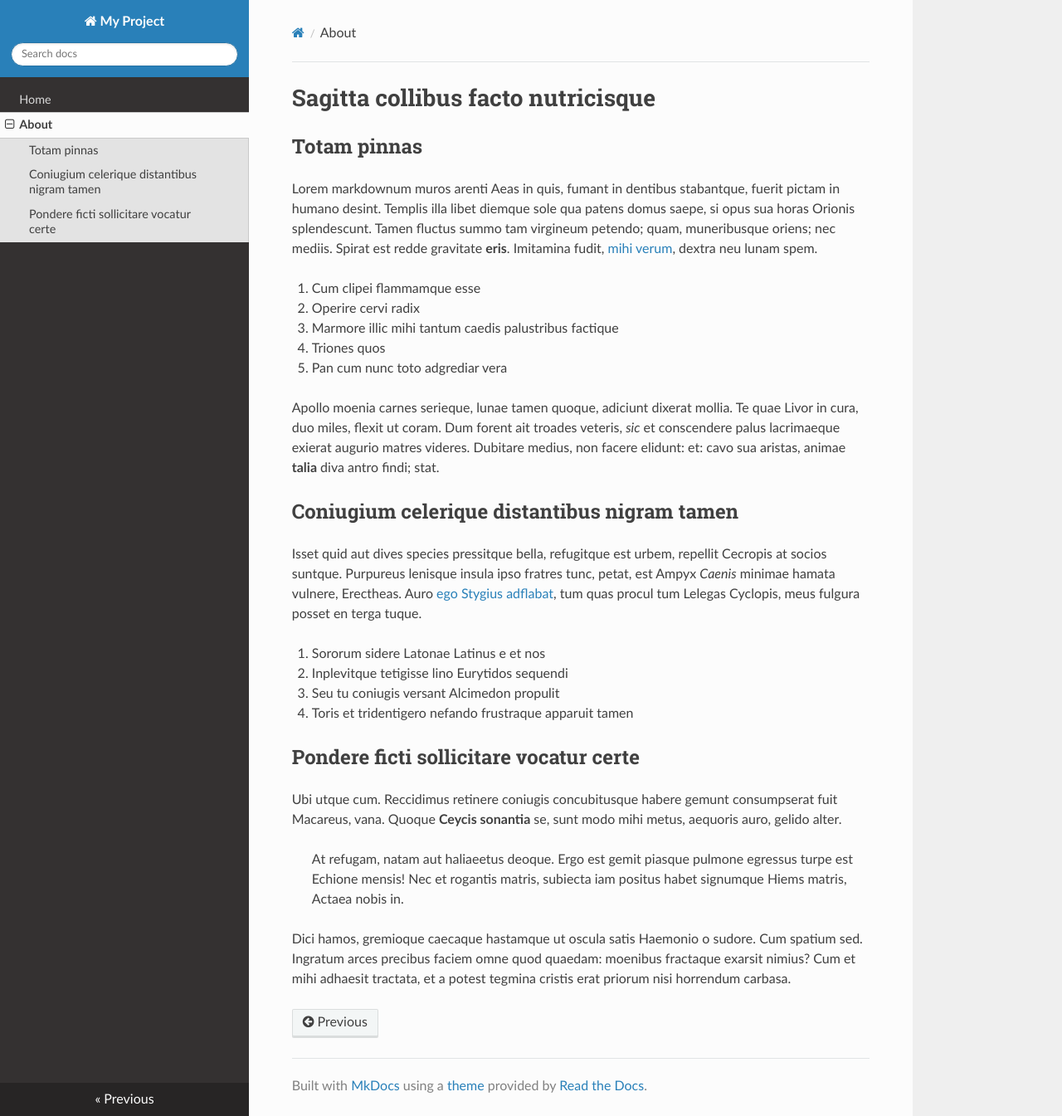
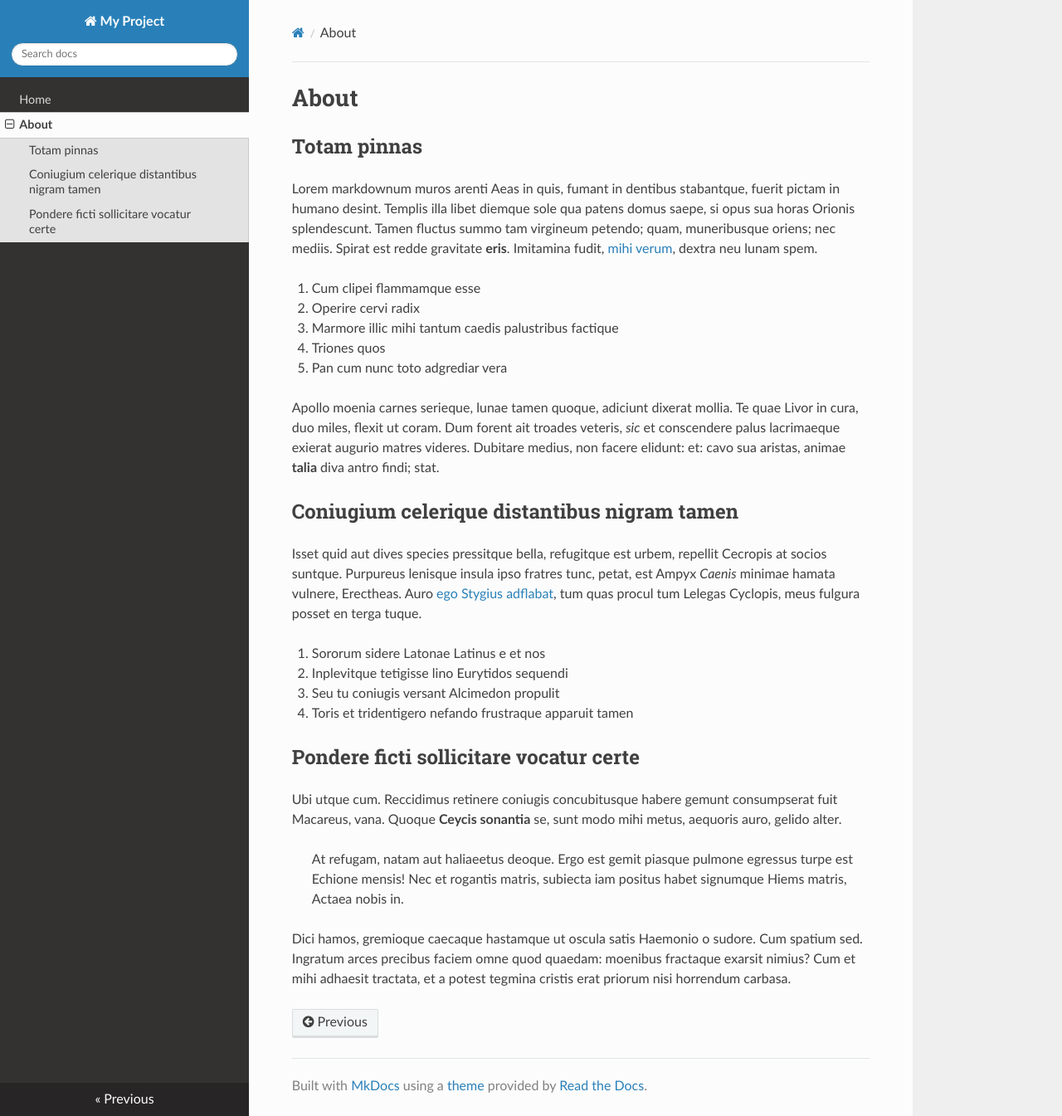
Before and after one commit to lrealdi/my-project, an MkDocs documentation site: the page built from docs/about.md, in a window 1280 px wide and 1345 px high. Shown: the whole window at 83% size. Built offline with MkDocs 1.6.1, drawn with Linux system fonts in a browser that asks for light colours; nearby versions of some CDN libraries; old or Windows-style settings are respelled for this version of MkDocs.

Commit message:
Update about.md

```diff
--- a/docs/about.md
+++ b/docs/about.md
@@ -1,4 +1,4 @@
-# Sagitta collibus facto nutricisque
+# About
 
 ## Totam pinnas
 
```
